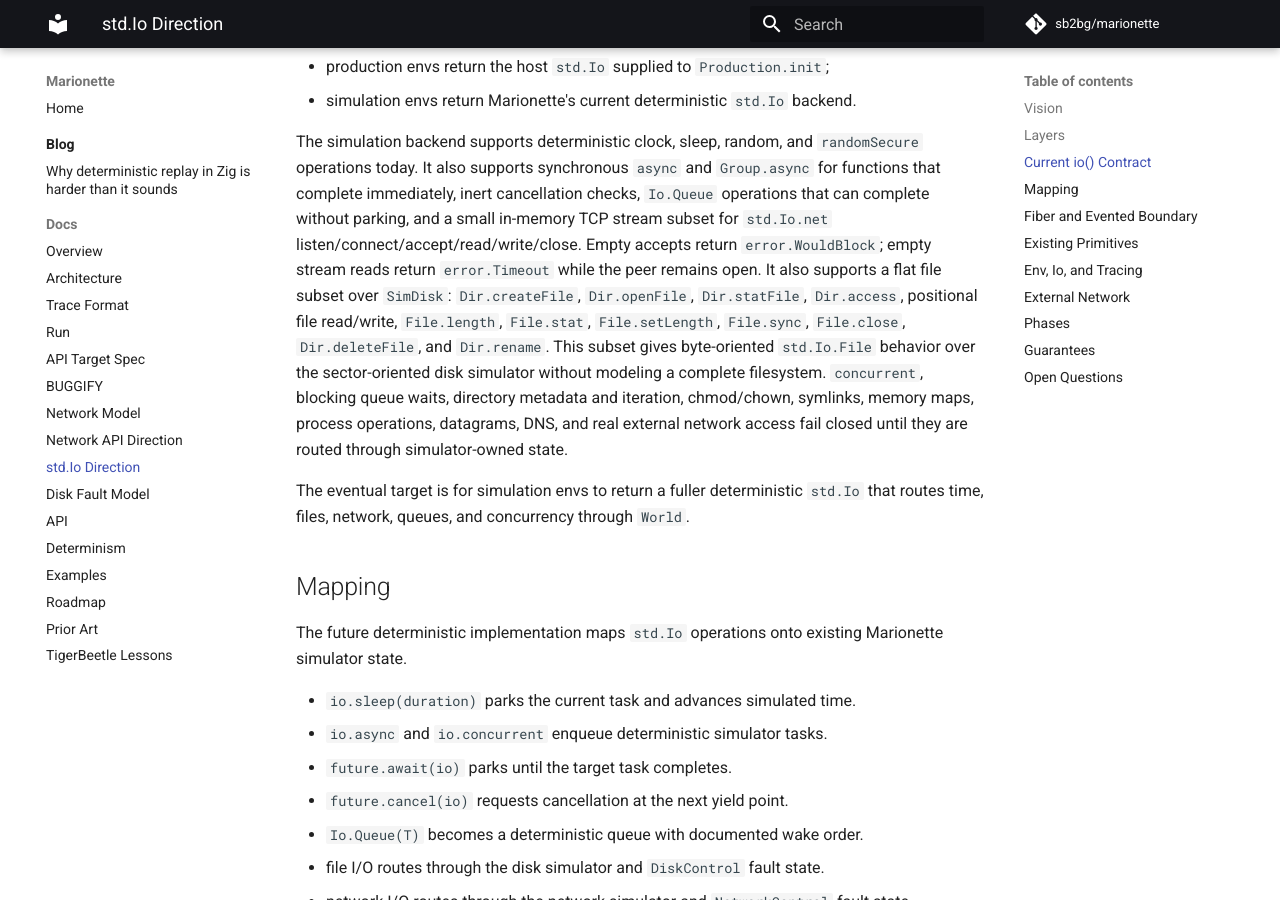
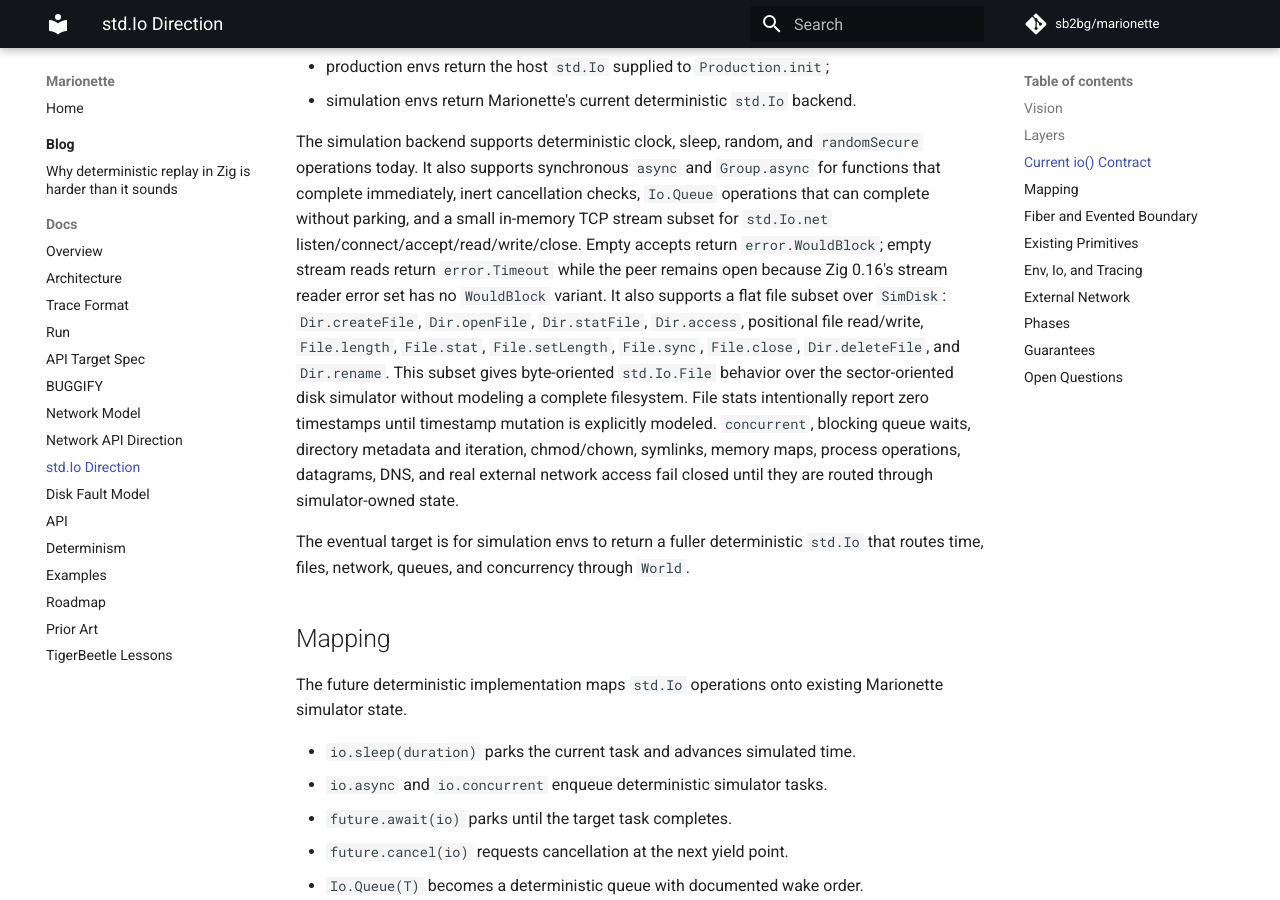
Before and after one commit to sb2bg/marionette, an MkDocs documentation site: the page built from docs/std-io-direction.md, in a window 1280 px wide and 900 px high, scrolled down 1180 px. Built offline with MkDocs 1.6.1 and Material for MkDocs 9.7.7, drawn with Linux system fonts in a browser that asks for light colours; comment, search, counter and statistics services are not loaded.

```diff
--- a/docs/std-io-direction.md
+++ b/docs/std-io-direction.md
@@ -56,13 +56,15 @@ The simulation backend supports deterministic clock, sleep, random, and
 `Io.Queue` operations that can complete without parking, and a small in-memory
 TCP stream subset for `std.Io.net` listen/connect/accept/read/write/close.
 Empty accepts return `error.WouldBlock`; empty stream reads return
-`error.Timeout` while the peer remains open. It also supports a flat file subset
-over `SimDisk`: `Dir.createFile`, `Dir.openFile`, `Dir.statFile`,
+`error.Timeout` while the peer remains open because Zig 0.16's stream reader
+error set has no `WouldBlock` variant. It also supports a flat file subset over
+`SimDisk`: `Dir.createFile`, `Dir.openFile`, `Dir.statFile`,
 `Dir.access`, positional file read/write, `File.length`, `File.stat`,
 `File.setLength`, `File.sync`, `File.close`, `Dir.deleteFile`, and
 `Dir.rename`. This subset gives
 byte-oriented `std.Io.File` behavior over the sector-oriented disk simulator
-without modeling a complete filesystem.
+without modeling a complete filesystem. File stats intentionally report zero
+timestamps until timestamp mutation is explicitly modeled.
 `concurrent`, blocking queue waits, directory metadata and iteration,
 chmod/chown, symlinks, memory maps, process operations, datagrams, DNS, and real
 external network access fail closed until they are routed through
```
Also changed, not shown: docs/api.md (+3 -0 lines), docs/roadmap.md (+4 -0 lines), 1 other file.
